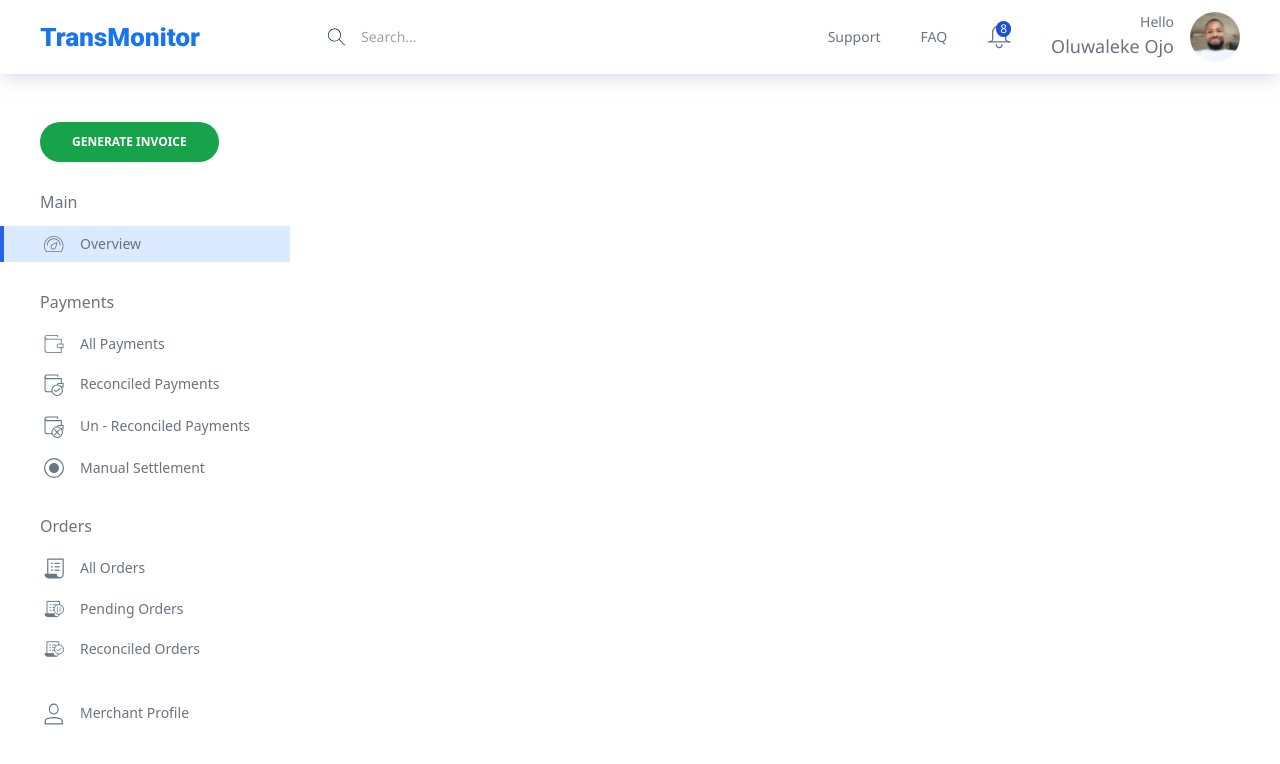
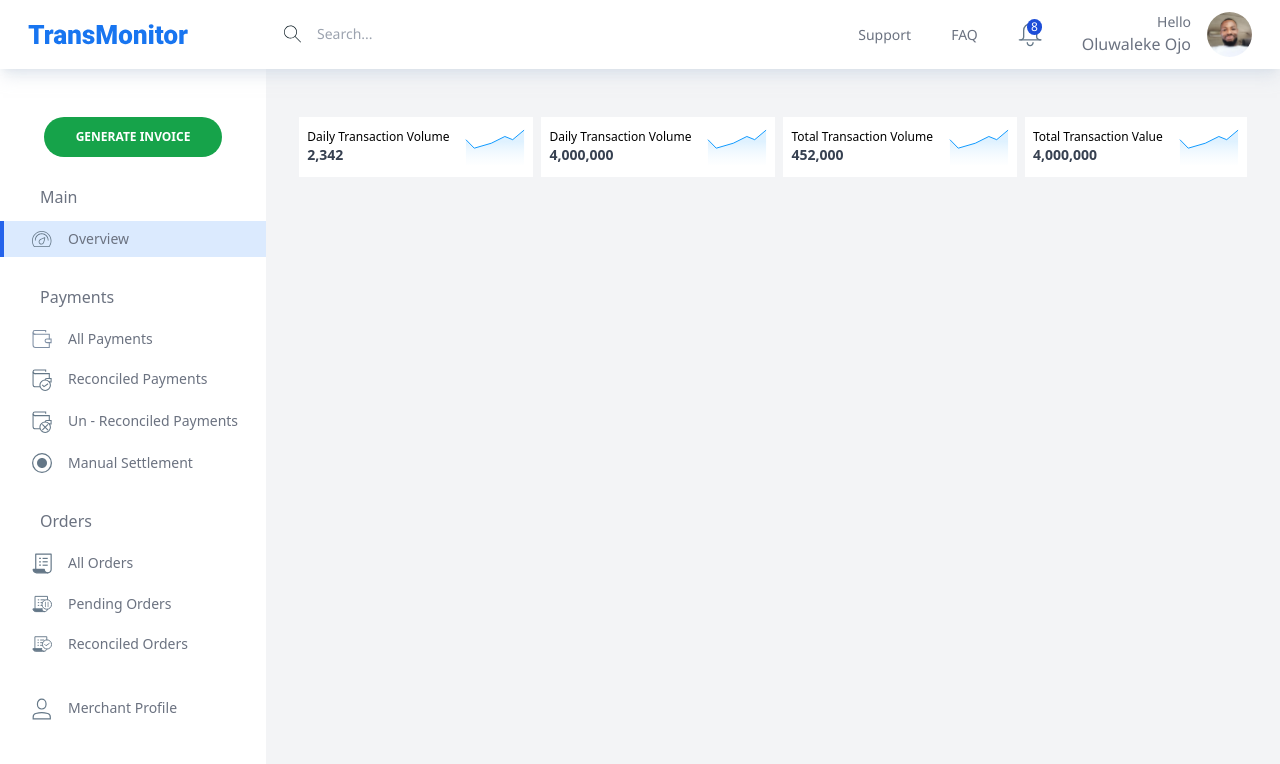
Before and after one commit to 8writes/craaft, a Next.js app: page / in a window 1280 px wide. Shown: the top 764 px of the page. Built offline with nearby package versions, Linux system fonts and the light colour scheme.

Commit message:
Quick fixes / added stats cards
Fixed some layout issues on the navigations and also added the stats cards

```diff
--- a/src/layout/UserLayout.jsx
+++ b/src/layout/UserLayout.jsx
@@ -8,7 +8,7 @@ export default function OverviewLayout({ children }) {
   return (
     <section className='grid'>
       <HorizontalNav />
-      <div className='flex'>
+      <div className='flex bg-gray-100'>
         <VerticalNav />
         {children}
       </div>
--- a/src/navigation/horizontal/index.jsx
+++ b/src/navigation/horizontal/index.jsx
@@ -9,8 +9,8 @@ import Link from 'next/link'
 
 const HorizontalNav = () => {
   return (
-    <section className='bg-white z-50 flex font-noto text-gray-500 justify-between w-full shadow-lg shadow-slate-300/50 px-4 md:px-10 py-3 items-center gap-5'>
-      <section className='flex items-center gap-4 md:gap-10 xl:gap-32'>
+    <section className='bg-white z-50 flex font-noto text-gray-500 justify-between w-full shadow-lg shadow-slate-300/50 px-7 2xl:px-10 py-3 items-center gap-5'>
+      <section className='flex items-center gap-24'>
         <Link href='/'>
           <Image
             src={logo}
@@ -70,12 +70,12 @@ const HorizontalNav = () => {
         <div className='User flex gap-4'>
           <span className='text-end hidden lg:block'>
             <p className='text-sm'>Hello</p>
-            <p className='text-lg'>Oluwaleke Ojo</p>
+            <p className='text-base'>Oluwaleke Ojo</p>
           </span>
           <Image
             src={userImage}
             alt='User Profile Image'
-            width={50}
+            width={45}
             height={40}
             className='rounded-full cursor-pointer'
           />
--- a/src/navigation/vertical/index.jsx
+++ b/src/navigation/vertical/index.jsx
@@ -72,12 +72,12 @@ const VerticalNav = () => {
   ]
 
   return (
-    <section className='bg-white lg:grid py-12  text-gray-500 hidden'>
-      <>
-        <button className='bg-green-600 px-8 w-fit mx-10 py-3 cursor-pointer rounded-full text-xs font-semibold uppercase text-white'>
+    <section className='bg-white lg:grid py-12  text-gray-500 hidden max-h-screen overflow-y-auto'>
+      <div className='mx-auto'>
+        <button className='bg-green-600 px-8 py-3 cursor-pointer rounded-full text-xs font-semibold uppercase text-white'>
           Generate Invoice
         </button>
-      </>
+      </div>
       <nav>
         {navigationItems.map((item, index) => (
           <div key={index}>
@@ -88,7 +88,7 @@ const VerticalNav = () => {
             ) : (
               <Link href={item.path}>
                 <div
-                  className={`nav-item text-sm px-10 py-2 flex gap-4 my-1
+                  className={`nav-item text-sm px-7 py-2 flex gap-4 my-1
                     ${
                       item.path === '/'
                         ? 'bg-blue-100 border-l-4 border-blue-600'
--- a/src/views/Overview/stats.jsx
+++ b/src/views/Overview/stats.jsx
@@ -1,7 +1,48 @@
 /** @format */
 
+import Image from 'next/image'
+import graph from '../../../public/graph.svg'
+
 const Stats = () => {
-  return <></>
+  const statsItems = [
+    {
+      title: 'Daily Transaction Volume',
+      icon: graph,
+      value: '2,342',
+    },
+    {
+      title: 'Daily Transaction Volume',
+      icon: graph,
+      value: '4,000,000',
+    },
+    {
+      title: 'Total Transaction Volume',
+      icon: graph,
+      value: '452,000',
+    },
+    {
+      title: 'Total Transaction Value',
+      icon: graph,
+      value: '4,000,000',
+    },
+  ]
+
+  return (
+    <section className='mx-auto my-10 px-5 md:flex flex-wrap h-fit hidden'>
+      {statsItems.map((item, index) => (
+        <div key={index}>
+          <div
+            className={`stats-item bg-white text-sm px-2 2xl:mx-3 py-3 gap-4 flex mx-1 my-2`}>
+            <div className='grid'>
+              <p className='text-xs'>{item.title}</p>
+              <p className='font-semibold text-gray-700'>{item.value}</p>
+            </div>
+            <Image src={item.icon} alt='' width={60} height={60} />
+          </div>
+        </div>
+      ))}
+    </section>
+  )
 }
 
 export default Stats
```
Also changed, not shown: public/graph.svg (added).
